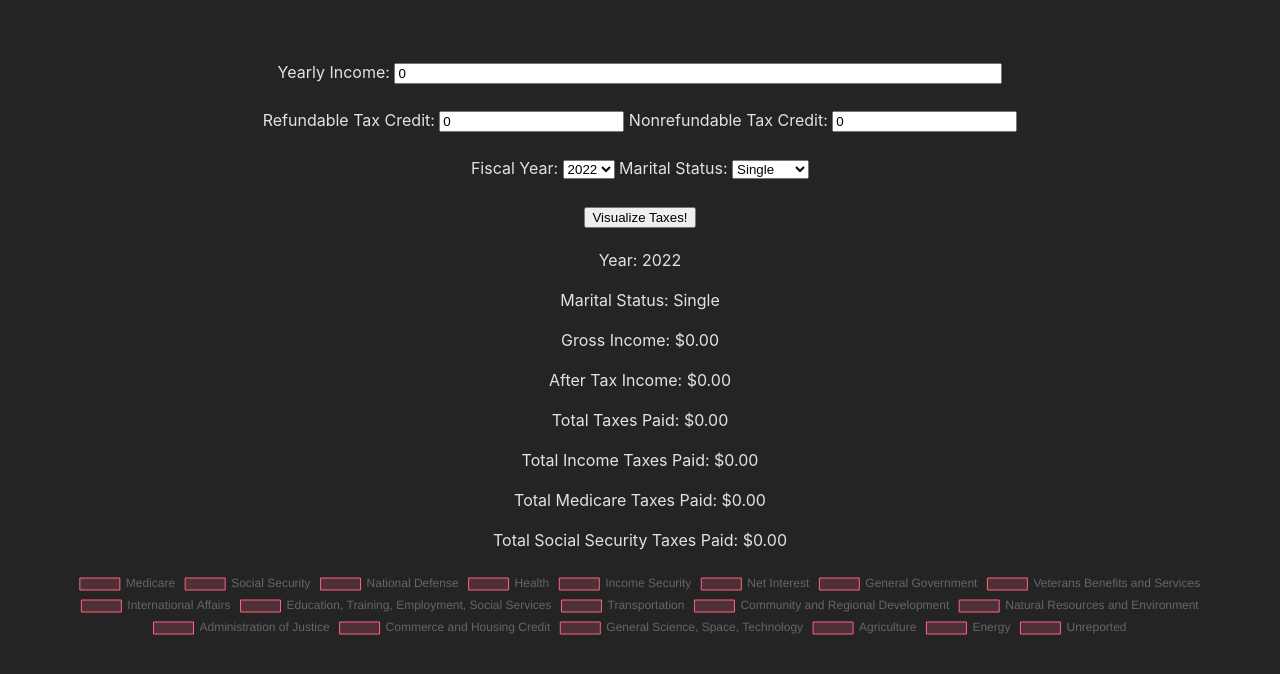
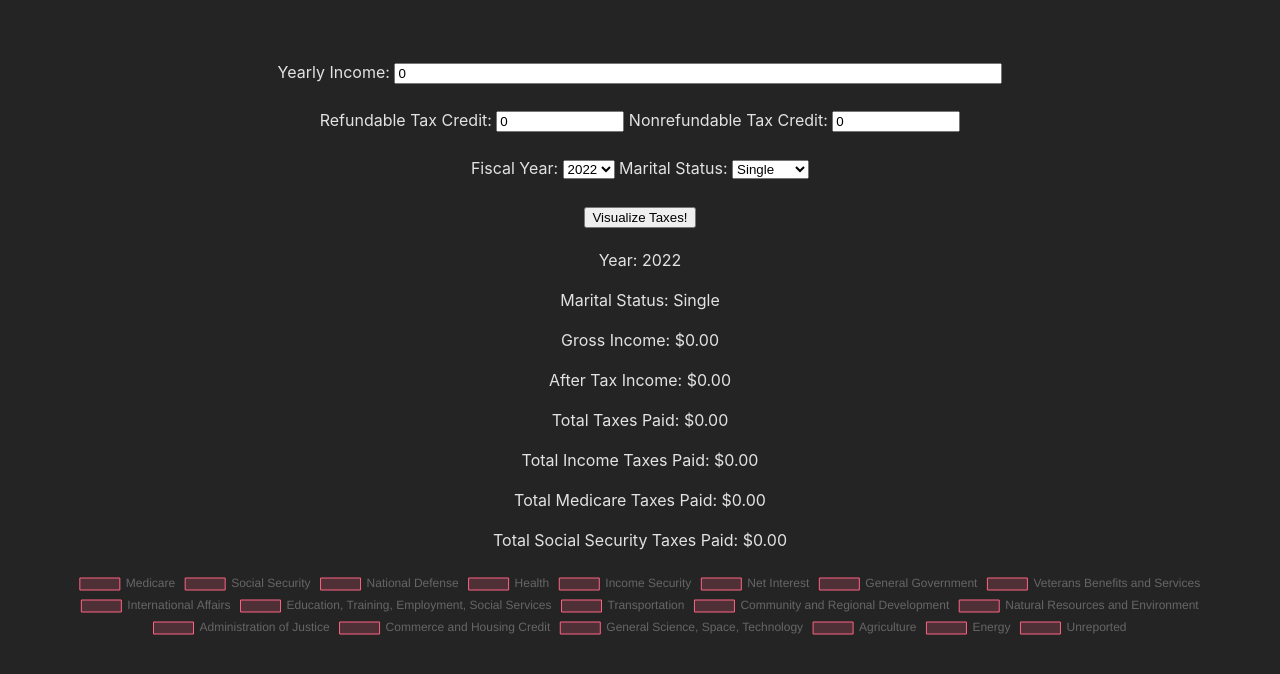
Before and after one commit to Larry-Gan/PCSTaxToolV2, a Svelte app: page / in a window 1280 px wide. Shown: the top 674 px of the page. Built offline with nearby package versions, Linux system fonts and the light colour scheme.

Commit message:
Fixes bug in tax credit code and allows for negative total taxes

```diff
--- a/src/App.svelte
+++ b/src/App.svelte
@@ -64,15 +64,12 @@
 
         // Update tax info
         totalTaxes = incomeTaxes + socialSecurityTaxes + medicareTaxes - nonRefundableTaxCredit;
-        if (totalTaxes < 0) {
-            totalTaxes = 0;
-        }
+        totalTaxes = Math.max(totalTaxes, 0);
+        totalTaxes -= refundableTaxCredit;
+        incomeTaxes -= nonRefundableTaxCredit;
+        incomeTaxes = Math.max(incomeTaxes, 0);
+        incomeTaxes -= refundableTaxCredit;
         afterTaxIncome = grossIncome - totalTaxes;
-        totalTaxes -= refundableTaxCredit;
-        if (totalTaxes < 0) {
-            afterTaxIncome -= totalTaxes;
-            totalTaxes = 0;
-        }
 
         // Return grossIncome, which prevents variable from being changed on form submission
         return grossIncome;
@@ -130,4 +127,10 @@
   .income-entry {
       width: 50%;
   }
+  .refundable-entry {
+    width: 10%;
+  }
+  .nonrefundable-entry {
+    width: 10%;
+  }
 </style>
```
